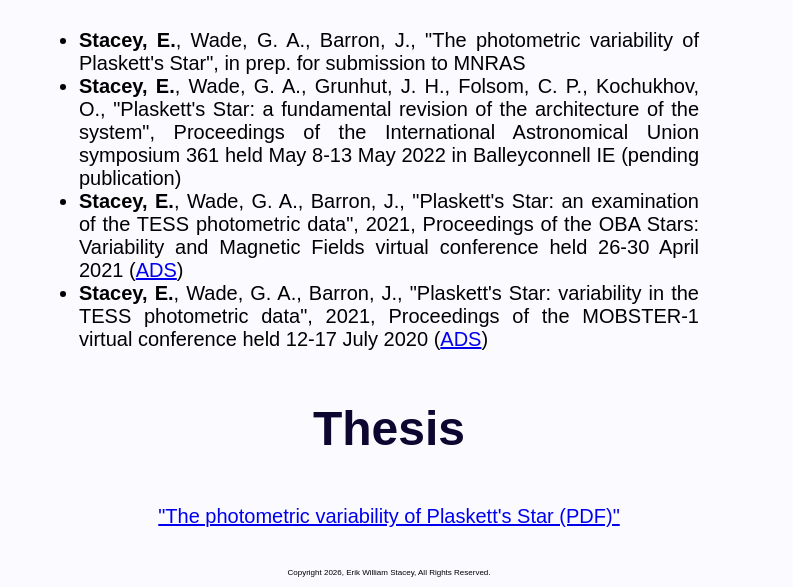
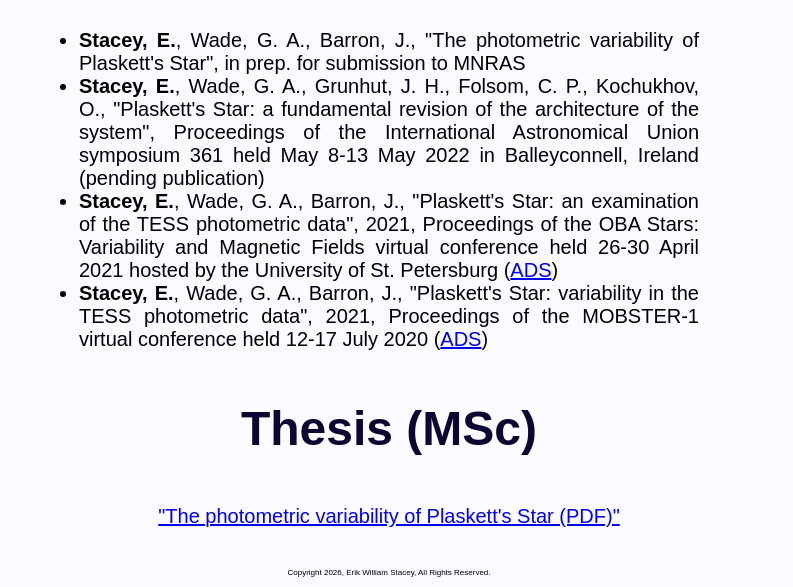
Before and after one commit to erikstacey/erikstacey.com, an Eleventy site: page src/pages/publications.html in a window 1280 px wide. Shown: the part 500-1087 px from the top of the page, without its empty margins (251-1044 px from the left). Built offline with nearby package versions, Linux system fonts and the light colour scheme; Eleventy itself is replaced by a stand-in of ours; files that its build step writes are made by us from their sources.

Commit message:
Content fixes

```diff
--- a/src/pages/publications.html
+++ b/src/pages/publications.html
@@ -6,14 +6,14 @@ layout: layouts/page.njk
 <ul>
     <li><b>Stacey, E.</b>, Wade, G. A., Barron, J., "The photometric variability of Plaskett's Star", in prep. for submission to MNRAS </li>
     <li><b>Stacey, E.</b>, Wade, G. A., Grunhut, J. H., Folsom, C. P., Kochukhov, O., "Plaskett's Star: a fundamental revision of the architecture of the system",
-         Proceedings of the International Astronomical Union symposium 361 held May 8-13 May 2022 in Balleyconnell IE (pending publication)</li>
+         Proceedings of the International Astronomical Union symposium 361 held May 8-13 May 2022 in Balleyconnell, Ireland (pending publication)</li>
 
-    <li><b>Stacey, E.</b>, Wade, G. A., Barron, J., "Plaskett's Star: an examination of the TESS photometric data", 2021, Proceedings of the OBA Stars: Variability and Magnetic Fields virtual conference held 26-30 April 2021
-        (<a href="https://ui.adsabs.harvard.edu/abs/2021osvm.confE..25S/abstract">ADS</a>)</li>
+    <li><b>Stacey, E.</b>, Wade, G. A., Barron, J., "Plaskett's Star: an examination of the TESS photometric data", 2021, Proceedings of the OBA Stars: Variability and Magnetic Fields virtual conference held 26-30 April 2021 hosted
+        by the University of St. Petersburg (<a href="https://ui.adsabs.harvard.edu/abs/2021osvm.confE..25S/abstract">ADS</a>)</li>
     <li><b>Stacey, E.</b>, Wade, G. A., Barron, J., "Plaskett's Star: variability in the TESS photometric data", 2021, Proceedings of the MOBSTER-1 virtual conference held 12-17 July 2020
         (<a href="https://ui.adsabs.harvard.edu/abs/2021mobs.confE..20S/abstract">ADS</a>)</li>
 </ul>
 <h2>
-    Thesis
+    Thesis (MSc)
 </h2>
 <p style="text-align:center"><a href="../files/Stacey_MSc_thesis_finalversion_revised2.pdf">"The photometric variability of Plaskett's Star (PDF)"</a></p>
```
Also changed, not shown: src/pages/aboutme.html (+1 -2 lines).
